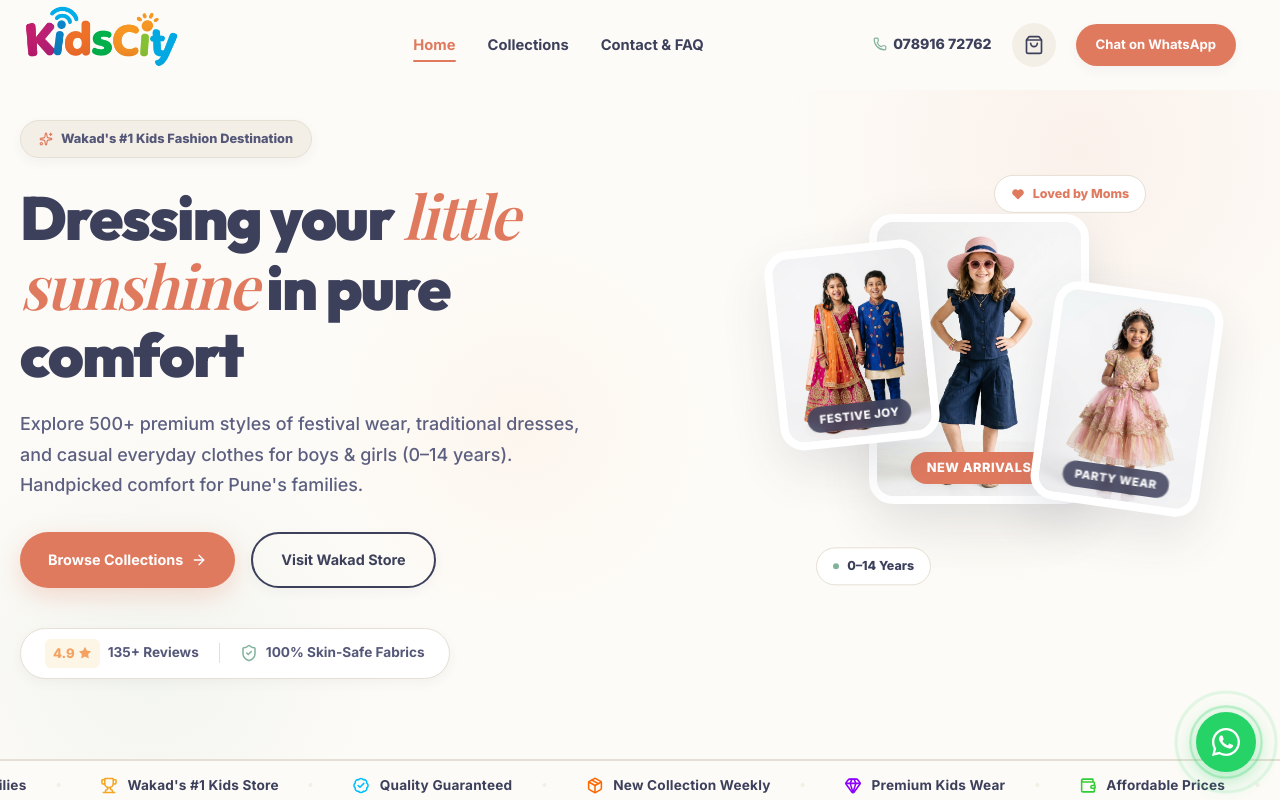
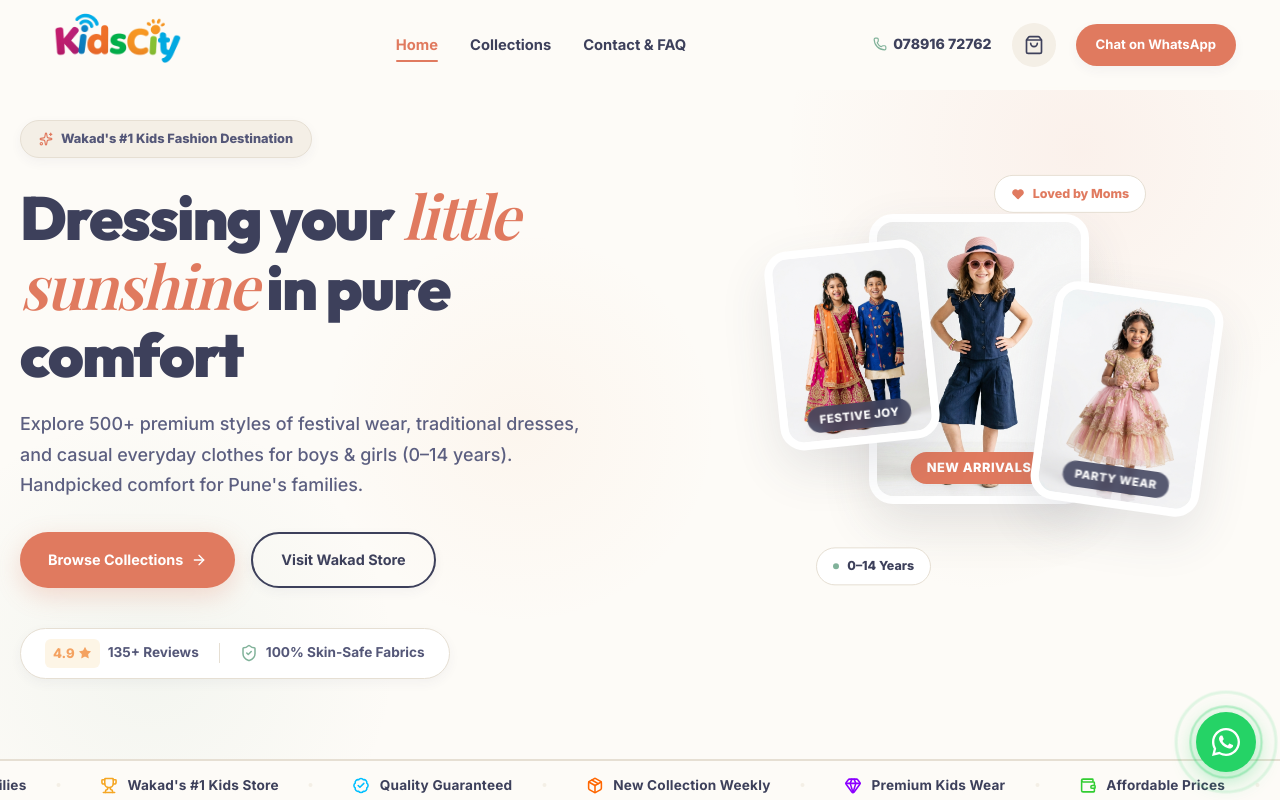
Before and after one commit to rahulparihar-del/kidscity, a React (Vite) app: page / in a window 1280 px wide. Shown: the top 800 px of the page. Built offline with nearby package versions, Linux system fonts and the light colour scheme; no server answers; a web font is replaced by a local one.

Commit message:
Optimize brand logo sizing: decrease rendering scale to 130px for balanced layout footprint

```diff
--- a/src/components/Navbar.module.css
+++ b/src/components/Navbar.module.css
@@ -33,17 +33,17 @@
 }
 
 .logoImg {
-  height: 200px;
+  height: 130px;
   width: auto;
   object-fit: contain;
-  margin: -65px -50px;
+  margin: -39px -15px;
   transition: all var(--transition);
   display: block;
 }
 
 .scrolled .logoImg {
-  height: 150px;
-  margin: -48px -38px;
+  height: 100px;
+  margin: -30px -10px;
 }
 
 .links {
```
